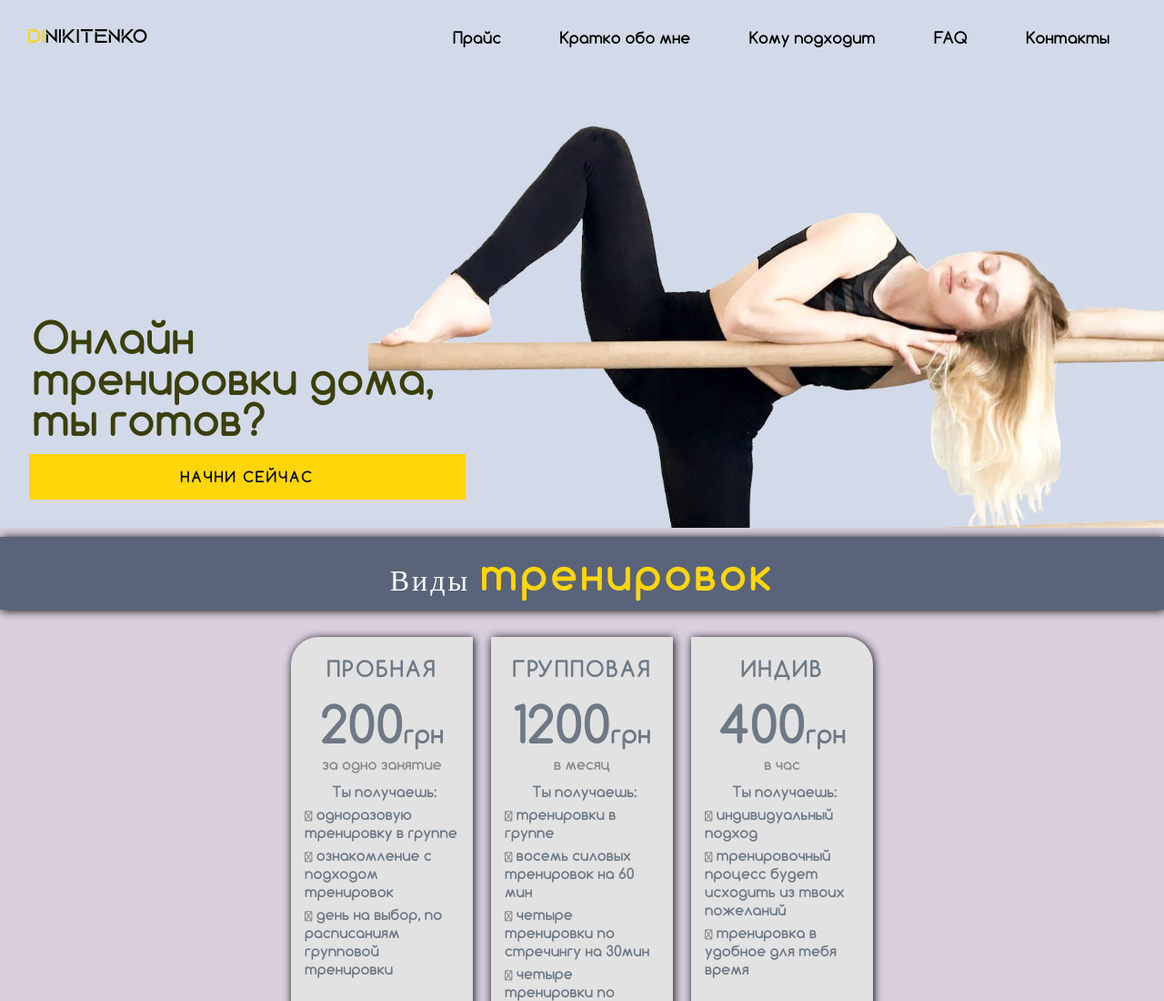
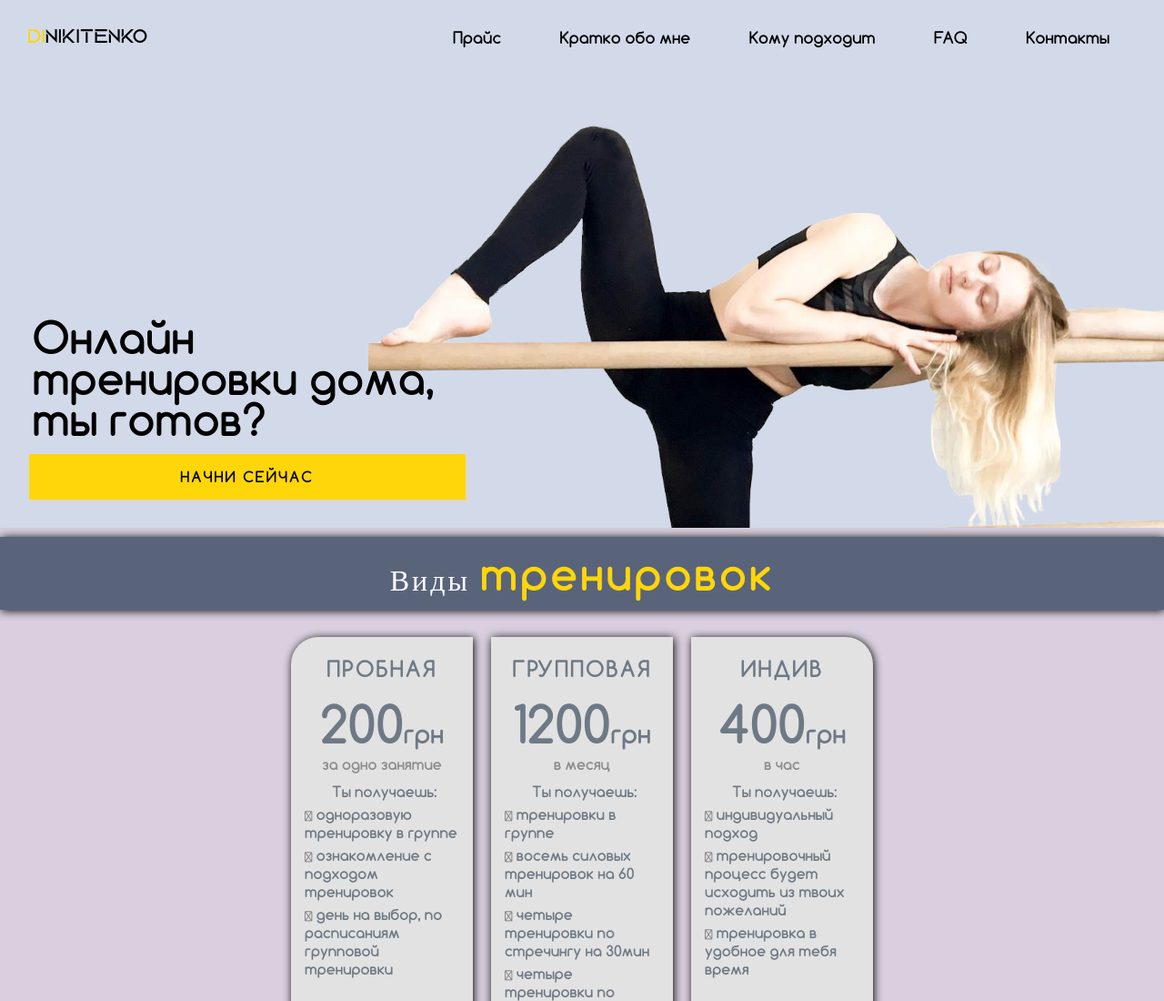
Before and after one commit to ihor07/diana_lend, a website: page index.html in a window 1280 px wide. Shown: the top 1100 px of the page at 91% size. Drawn offline with Linux system fonts and the light colour scheme; a web font is replaced by a local one.

Commit message:
upd_css_color_main_text

```diff
--- a/style/style.css
+++ b/style/style.css
@@ -170,7 +170,7 @@ header #showMenu {
 	flex-direction: column;
 	align-items: flex-start;
 	justify-content: center;
-	color: #3b3f0b;
+	color: #000000;
 
 }
 
```
